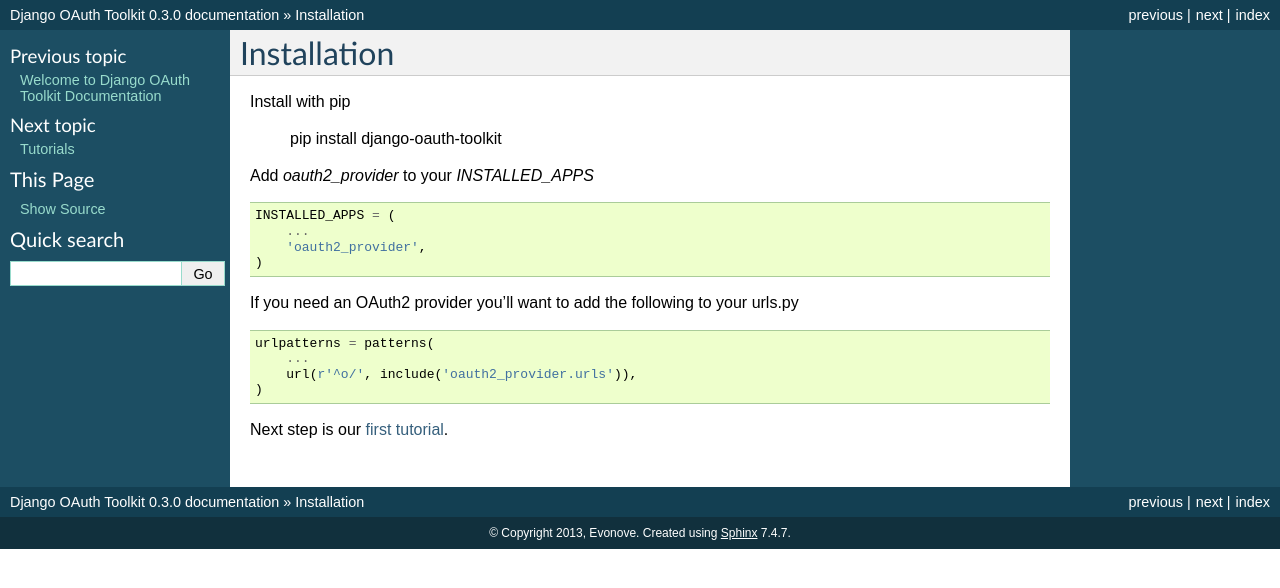
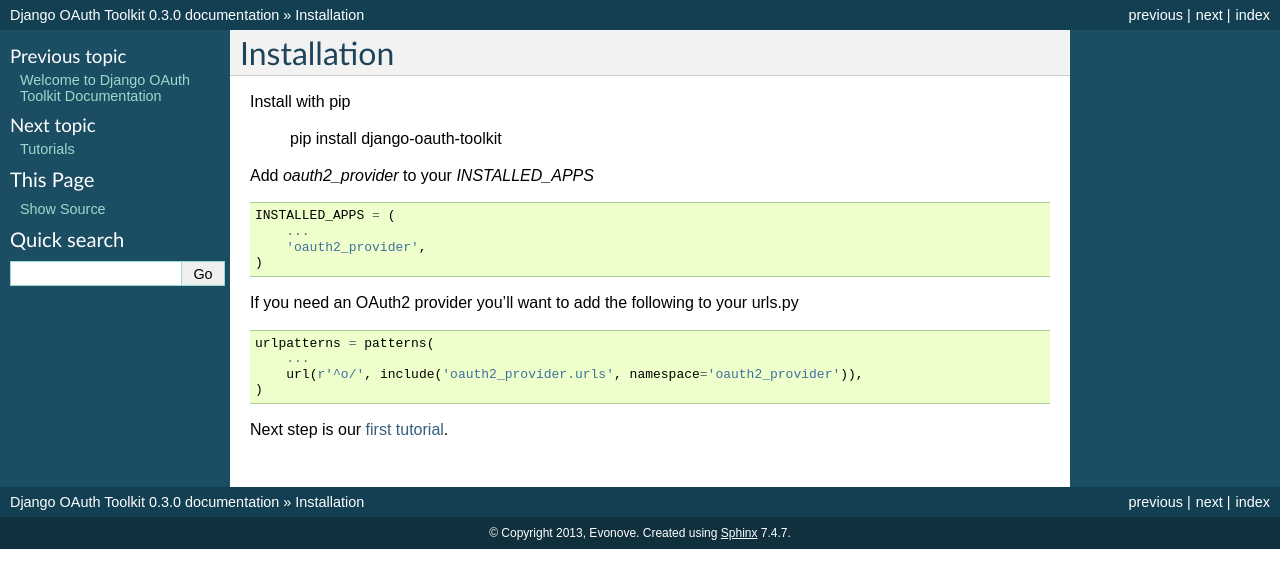
Before and after one commit to sheriffwoody0922/oauth-python-django, a Sphinx documentation site: the page built from docs/install.rst, in a window 1280 px wide. Shown: the top 588 px of the page. Built offline with Sphinx 7.4.7, drawn with Linux system fonts in a browser that asks for light colours.

Commit message:
Add url namespace in docs

```diff
--- a/README.rst
+++ b/README.rst
@@ -54,13 +54,14 @@
     )
 
 
-If you need an OAuth2 provider you'll want to add the following to your urls.py
+If you need an OAuth2 provider you'll want to add the following to your urls.py.
+Notice that `oauth2_provider` namespace is mandatory.
 
 .. code-block:: python
 
     urlpatterns = patterns(
         ...
-        url(r'^o/', include('oauth2_provider.urls')),
+        url(r'^o/', include('oauth2_provider.urls', namespace='oauth2_provider')),
     )
 
 Documentation
--- a/docs/changelog.rst
+++ b/docs/changelog.rst
@@ -10,9 +10,9 @@
  * Bugfix #21: IndexError when trying to authorize an application
  * Bugfix #9: Default_redirect_uri is mandatory when grant_type is implicit, authorization_code or all-in-one
 
-**Backwards incompatible changes in 0.3.0**
+**Backwards incompatible changes in 0.4.0**
 
- * #37: Namespace 'oauth2_provider' is mandatory in urls. TODO: add docs reference
+ * #37: Namespace 'oauth2_provider' is mandatory in urls.
 
 
 0.3.0 [2013-06-14]
--- a/docs/install.rst
+++ b/docs/install.rst
@@ -21,7 +21,7 @@
 
     urlpatterns = patterns(
         ...
-        url(r'^o/', include('oauth2_provider.urls')),
+        url(r'^o/', include('oauth2_provider.urls', namespace='oauth2_provider')),
     )
 
 Next step is our :doc:`first tutorial <tutorial/tutorial_01>`.
--- a/docs/tutorial/rest_framework_integration.rst
+++ b/docs/tutorial/rest_framework_integration.rst
@@ -67,7 +67,7 @@
     # Additionally, we include login URLs for the browseable API.
     urlpatterns = patterns('',
         url(r'^', include(router.urls)),
-        url(r'^o/', include('oauth2_provider.urls')),
+        url(r'^o/', include('oauth2_provider.urls', namespace='oauth2_provider')),
         url(r'^admin/', include(admin.site.urls)),
     )
 
--- a/docs/tutorial/tutorial_01.rst
+++ b/docs/tutorial/tutorial_01.rst
@@ -36,7 +36,7 @@
     urlpatterns = patterns(
         '',
         url(r'^admin/', include(admin.site.urls)),
-        url(r'^o/', include('oauth2_provider.urls')),
+        url(r'^o/', include('oauth2_provider.urls', namespace='oauth2_provider')),
         # ...
     )
 
--- a/docs/tutorial/tutorial_02.rst
+++ b/docs/tutorial/tutorial_02.rst
@@ -38,7 +38,7 @@
     urlpatterns = patterns(
         '',
         url(r'^admin/', include(admin.site.urls)),
-        url(r'^o/', include('oauth2_provider.urls')),  # look ma, I'm a provider!
+        url(r'^o/', include('oauth2_provider.urls', namespace='oauth2_provider')),  # look ma, I'm a provider!
         url(r'^api/hello', ApiEndpoint.as_view()),  # and also a resource server!
     )
 
```
